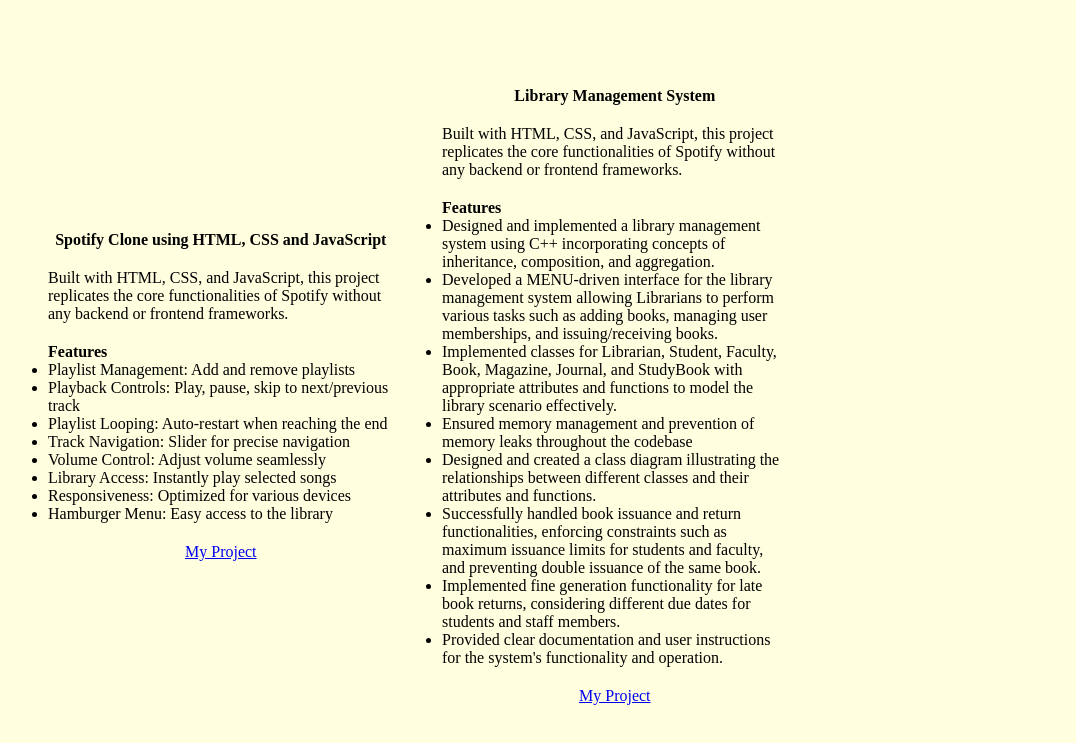
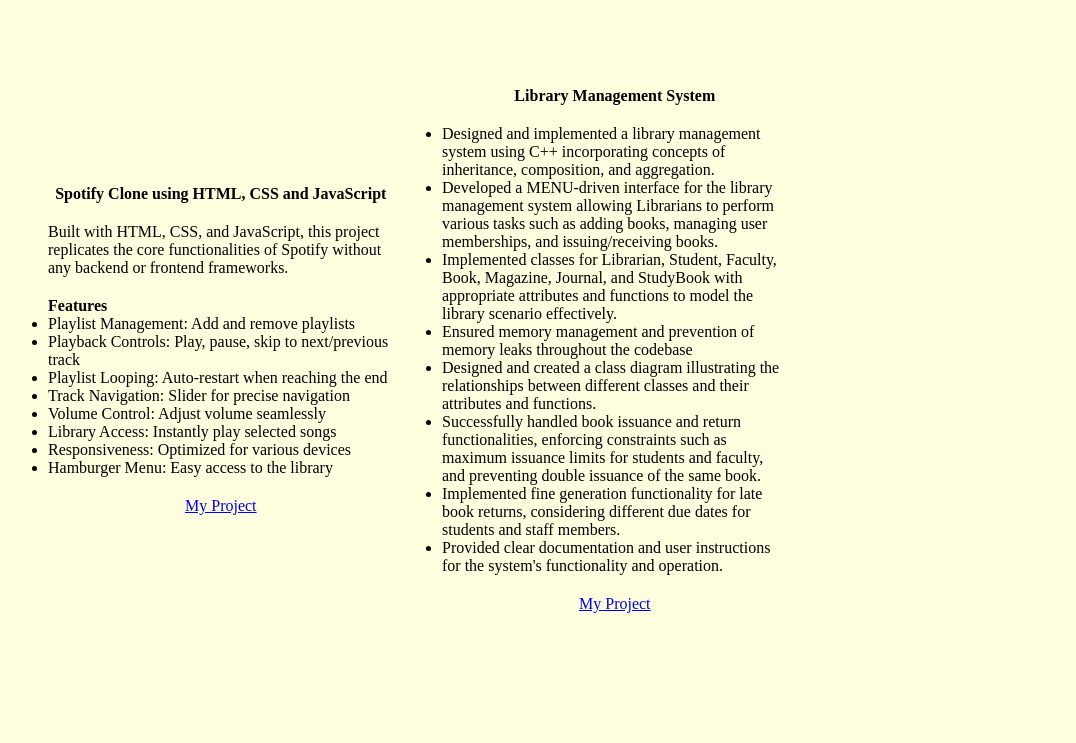
Before and after one commit to HuzTahir/huzaifatahir, a plain HTML site: page index.html in a window 1280 px wide. Shown: the part 2409-3152 px from the top of the page, without its empty margins (23-1099 px from the left). Drawn offline with Linux system fonts and the light colour scheme.

Commit message:
Update index.html

```diff
--- a/index.html
+++ b/index.html
@@ -194,10 +194,7 @@
                 </div>
                 <div class="items">
                     <span>Library Management System</span>
-                    <p>
-                        Built with HTML, CSS, and JavaScript, this project replicates the core functionalities of
-                        Spotify without any backend or frontend frameworks. </p>
-                    <ul> <span>Features</span>
+                    <ul>
                         <li>Designed and implemented a library management system using C++ incorporating concepts of inheritance, composition, and aggregation.</li>
                         <li>Developed a MENU-driven interface for the library management system allowing Librarians to perform various tasks such as adding books, managing user memberships, and issuing/receiving books.</li>
                         <li>Implemented classes for Librarian, Student, Faculty, Book, Magazine, Journal, and StudyBook with appropriate attributes and functions to model the library scenario effectively.</li>
```
